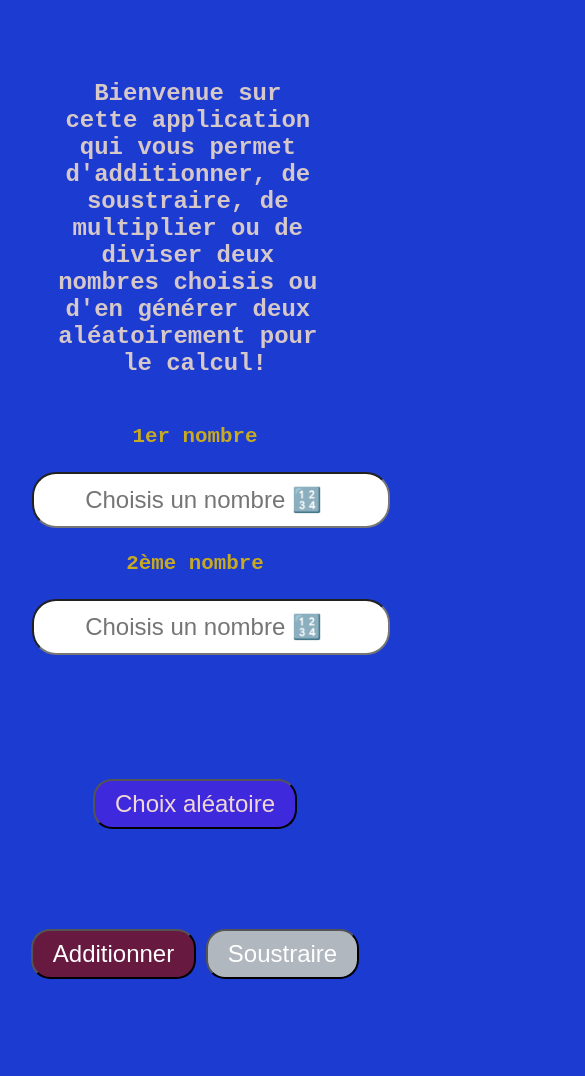
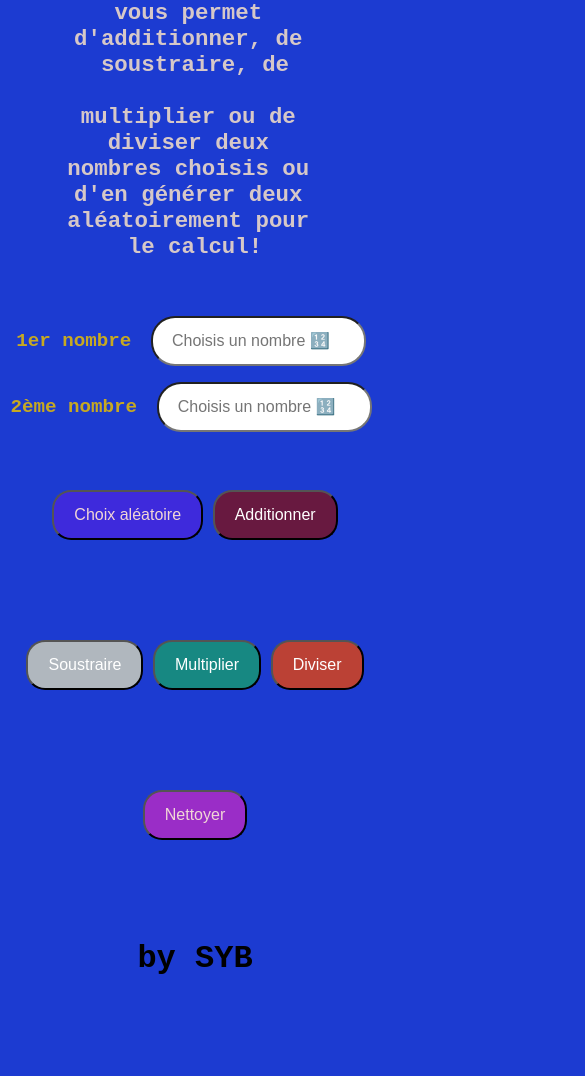
Before and after one commit to SYB-SFLA/arithmeticOperations, a plain HTML site: page index.html in a window 390 px wide. Shown: the part 280-1356 px from the top of the page, 585 px wide, since content can reach past the window. After the commit the page ends 1265 px from the top, so only its background shows below. Drawn offline with Linux system fonts and the light colour scheme.

Commit message:
improvement of the responsive

```diff
--- a/index.html
+++ b/index.html
@@ -1,5 +1,6 @@
 <!DOCTYPE html>
 <html lang="en">
+
 <head>
     <meta charset="UTF-8">
     <meta http-equiv="X-UA-Compatible" content="IE=edge">
@@ -7,9 +8,15 @@
     <link rel="stylesheet" href="./style.css">
     <title>Application pour des opérations arihtmétiques</title>
 </head>
+
 <body>
+    <div id="page">
+        <div id="header">
             <h1 class="title">Arithmétiques App.</h1>
-         <p class="subtitle">Bienvenue sur cette application qui vous permet d'additionner, de soustraire, de multiplier ou de diviser deux nombres choisis ou d'en générer deux aléatoirement pour le calcul!</p>
+            <p class="subtitle">Bienvenue sur cette application qui vous permet d'additionner, de soustraire, de
+                multiplier ou de diviser deux nombres choisis ou d'en générer deux aléatoirement pour le calcul!</p>
+        </div>
+        <div id="content">
             <h2 id="result"></h2>
             <div class="label">1er nombre
                 <input id="firstBox" class="cookieBox" type="number" placeholder="Choisis un nombre 🔢">
@@ -17,13 +24,20 @@
             <div class="label">2ème nombre
                 <input id="secondBox" class="cookieBox" type="number" placeholder="Choisis un nombre 🔢">
             </div>
-
+            <!-- ZONE BOUTON -->
             <button id="random" class="buttonRandomAdd" type="submit">Choix aléatoire</button>
             <button id="additionOperation" class="buttonCookieAdd" type="submit">Additionner</button>
             <button id="soustractionOperation" class="buttonCookieSoust" type="submit">Soustraire</button>
             <button id="multiplicationOperation" class="buttonCookieMult" type="submit">Multiplier</button>
             <button id="divisionOperation" class="buttonCookieDiv" type="submit">Diviser</button>
             <button id="clear" class="buttonClearInput" type="submit">Nettoyer</button>
-        <script src="./add.js"></script>
+        </div>
+        <div id="footer">
+            <footer>by SYB</footer>
+        </div>
+    </div>
+    <script src="./arithmetics.js"></script>
 </body>
+
+
 </html>
--- a/style.css
+++ b/style.css
@@ -1,14 +1,26 @@
+/* box-sing limite la hauteur de de body à 100% */
+* {
+    -moz-box-sizing: border-box; box-sizing: border-box;
+}
+
 body {
     text-align: center;
     background-color: #1c3bd1;
     font-family:'Courier New', Courier, monospace;
 }
 
+#page {
+    min-height: 100vh;
+    max-width: 100vw;
+    margin: 0 auto;
+    display: flex;
+    flex-direction: column;
+}
+
 .title {
-    font-size: 4.4rem;
+    font-size: 5rem;
     color: rgb(0, 0, 0);
-    margin: 100px 50px;
-    white-space: break-spaces;
+    word-wrap:break-word;
 }
 
 .subtitle {
@@ -17,6 +29,11 @@ body {
     font-weight: bold;
     margin: 0 50px;
     white-space: break-spaces;
+}
+
+#content {
+    /* Flex-grow sur la div content indique que tout l'espace doit etre occupe. Cela permet de pousser le footer en bas de page */
+    flex-grow: 1;
 }
 
 h2 {
@@ -42,7 +59,7 @@ h2 {
 
 /* BOUTON ALÉATOIRE */
 .buttonRandomAdd {
-    margin-top: 100px;
+    margin: 50px 0;
     height: 50px;
     padding: 0 20px 0 20px;
     border-radius: 1.2rem;
@@ -60,7 +77,7 @@ h2 {
 
 /* BOUTON ADDITION */
 .buttonCookieAdd {
-    margin-top: 100px;
+    margin: 50px 0;
     height: 50px;
     padding: 0 20px 0 20px;
     border-radius: 1.2rem;
@@ -78,7 +95,7 @@ h2 {
 
 /* BOUTON SOUSTRACTION */
 .buttonCookieSoust {
-    margin-top: 100px;
+    margin: 50px 0;
     height: 50px;
     padding: 0 20px 0 20px;
     border-radius: 1.2rem;
@@ -96,7 +113,7 @@ h2 {
 
 /* BOUTON MULTIPLICATION */
 .buttonCookieMult {
-    margin-top: 100px;
+    margin: 50px 0;
     height: 50px;
     padding: 0 20px 0 20px;
     border-radius: 1.2rem;
@@ -114,7 +131,7 @@ h2 {
 
 /* BOUTON DIVISION */
 .buttonCookieDiv {
-    margin-top: 100px;
+    margin: 50px 0;
     height: 50px;
     padding: 0 20px 0 20px;
     border-radius: 1.2rem;
@@ -132,7 +149,7 @@ h2 {
 
 /* BOUTON NETTOYAGE DES INPUTS */
 .buttonClearInput {
-    margin-top: 100px;
+    margin: 50px 0;
     height: 50px;
     padding: 0 20px 0 20px;
     border-radius: 1.2rem;
@@ -148,25 +165,66 @@ h2 {
     font-weight: bold;
 }
 
+#footer {
+    left: 0;
+    right: 0;
+    font-weight: bold;
+    font-size: 4rem;
+    margin-top: 50px;
+
+}
+
 /* RESPONSIVE */
- @media screen and (max-width: 360px) {
+ @media screen and (min-width: 320px) and (max-width: 480px) {
     .title {
         margin-top: 80px;
-        font-size: 4rem;
+        font-size: 3rem;
+    }
+
+    .subtitle {
+        font-size: 1.4rem;
     }
 
     .label {
-        font-size: 1.5rem;
+        font-size: 1.2rem;
     }
 
     .cookieBox {
         margin: 0.5rem;
-        font-size: 1.2rem;
+        font-size: 1rem;
         max-width: max-content;
+    }
+
+    .buttonRandomAdd {
+        font-size: 1rem;
+    }
+
+    .buttonCookieAdd {
+        font-size: 1rem;
+    }
+
+    .buttonCookieSoust {
+        font-size: 1rem;
+    }
+
+    .buttonCookieMult {
+        font-size: 1rem;
+    }
+
+    .buttonCookieDiv {
+        font-size: 1rem;
+    }
+
+    .buttonClearInput {
+        font-size: 1rem;
     }
 
     h2 {
         font-size: 1.2rem;
     }
 
+    #footer {
+        font-size: 2rem;
+    }
+
 }
```
Also changed, not shown: HomePage-Desktop.png (added), HomePage-Mobile.png (added), HomePage-Tablette.png (added), arithmetics.js (renamed from add.js), 1 other file. Lines whose indentation alone changed are shown as unchanged.
